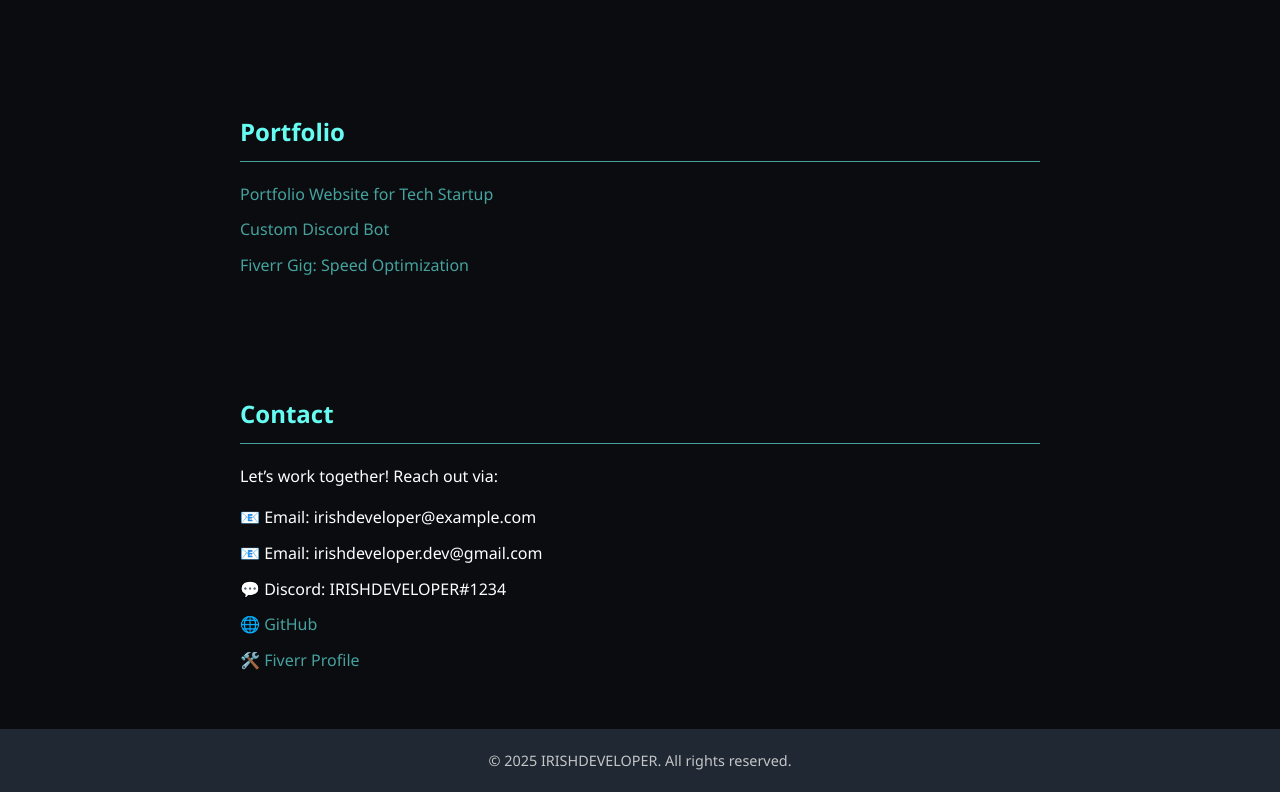
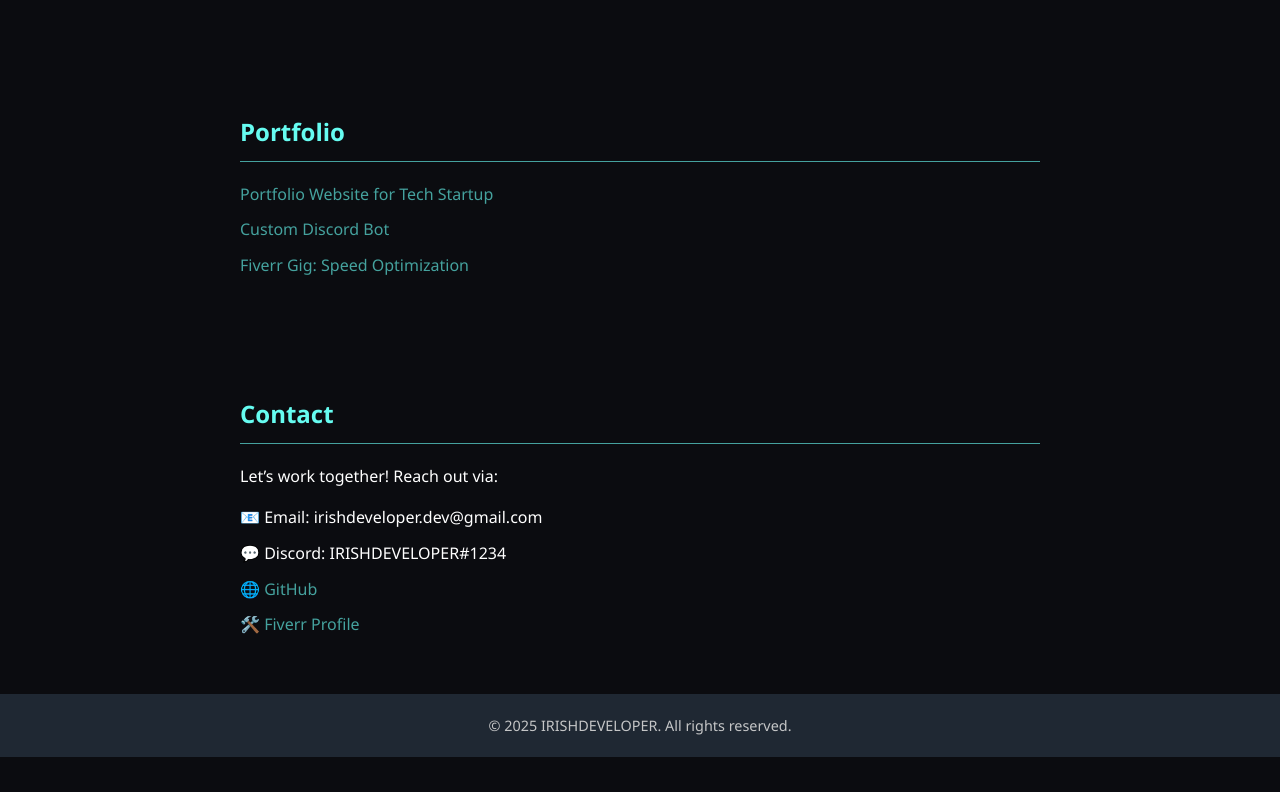
Before and after one commit to IRISHDEVELOPERDEV/irishdeveloper, a plain HTML site: page index.html in a window 1280 px wide. Shown: the part 750-1542 px from the top of the page. After the commit the page ends 1507 px from the top, so only its background shows below. Drawn offline with Linux system fonts and the light colour scheme.

Commit message:
Update contact email

```diff
--- a/index.html
+++ b/index.html
@@ -91,7 +91,6 @@
     <h2>Contact</h2>
     <p>Let’s work together! Reach out via:</p>
     <ul>
-      <li>📧 Email: irishdeveloper@example.com</li>
       <li>📧 Email: irishdeveloper.dev@gmail.com</li>
       <li>💬 Discord: IRISHDEVELOPER#1234</li>
       <li>🌐 <a href="https://github.com/irishdeveloper" target="_blank">GitHub</a></li>
```
